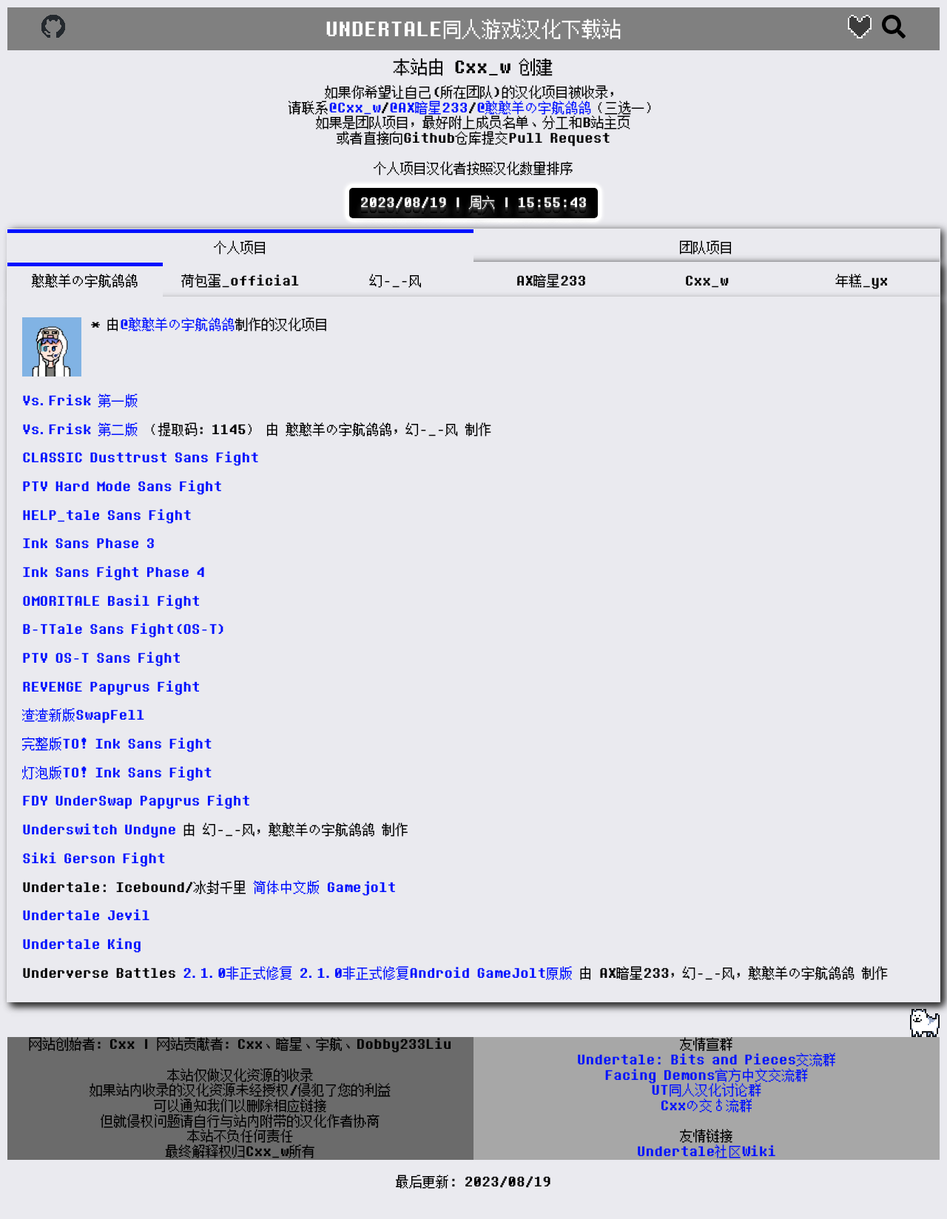
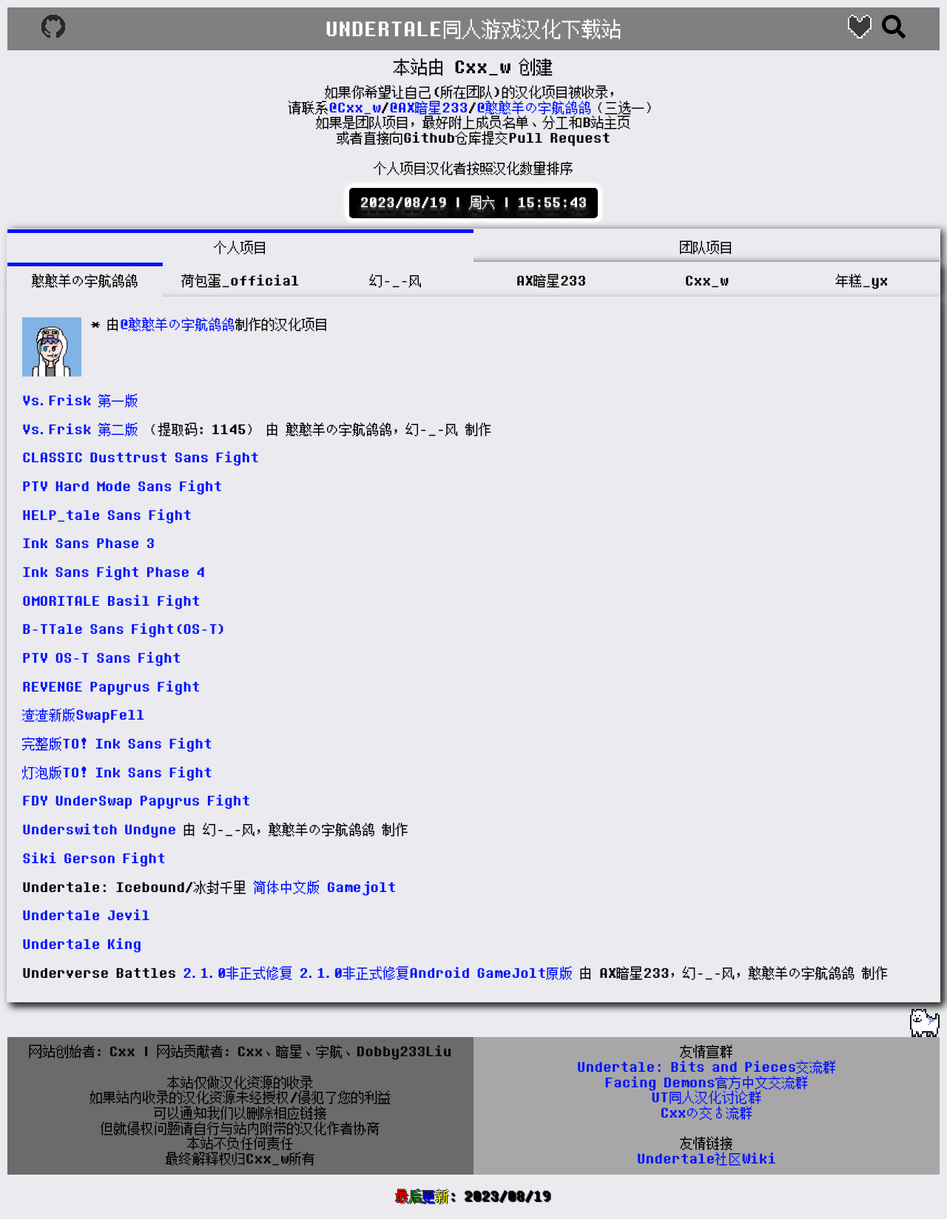
Before and after one commit to Cxxw233/UTFangameChsDownload, a Jekyll site: the page built from index.liquid, in a window 1280 px wide. Shown: the whole page at 74% size. Built offline with Jekyll 4.4.1, drawn with Linux system fonts in a browser that asks for light colours.

Commit message:
最后测试

```diff
--- a/_includes/footer.html
+++ b/_includes/footer.html
@@ -41,7 +41,9 @@
 			</ul>
 		</div>
 	</div>
-	<div>最后更新: {{ site.time | date: "%Y/%m/%d" }}</div>
+	<div>
+		<i style="text-decoration: none;font-style: normal;text-shadow: 1px 1px 1px black, -1px -1px 1px black;"><span style="color: red;">最</span><span style="color: green;">后</span><span style="color: blue;">更</span><span style="color: yellow;">新</span>:
+			{{ site.time | date: "%Y/%m/%d" }} </i></div>
 	<!--Dobby233Liu 永远滴神！-->
 	<!--43E341FAEC313193CB0C179157C910B925F2028A246526263B24FBBF48274D9E-->
 </footer>
--- a/assets/style.css
+++ b/assets/style.css
@@ -283,10 +283,12 @@
 	padding: 0px;
 }
 footer .footer-1 {
+	padding: 10px;
 	background-color: #6b6b6b;
 	width: 100%;
 }
 footer .end {
+	padding: 10px;
 	background-color: var(--end-color);
 	width: 100%;
 }
@@ -295,7 +297,6 @@
 	margin: 0;
 	padding: 0;
 }
-
 /*选项卡样式*/
 .tabbed-table {
 	outline: 1px solid var(--primary-color);
@@ -334,7 +335,7 @@
 	transition: all 0.2s;
 }
 .tabbed-table-content li p:hover {
-	transform: translateX(60px) scale(1.15);
+	transform: translateX(90px) scale(1.15);
 
 }
 .tabbed-table-content {
```
